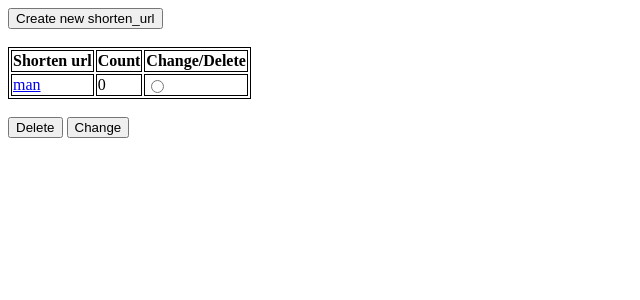
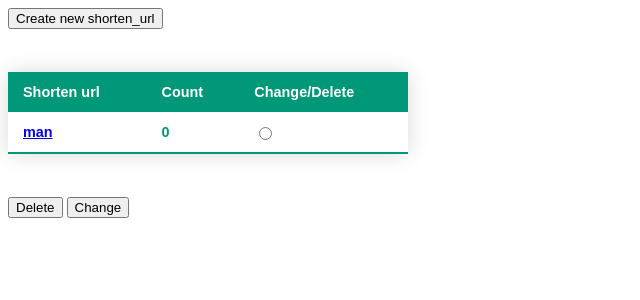
Before and after one commit to alivanaki/Django_project, a Django app: page /app/ in a window 1280 px wide. Shown: the top 300 px of the page, without its empty margins (0-640 px from the left). Run offline with Django 4.2, Linux system fonts and the light colour scheme; data comes from the database, SQL or seed files in the repository.

Commit message:
Add css file to project.

```diff
--- /dev/null
+++ b/myapp/static/myapp/table.css
@@ -0,0 +1,39 @@
+.styled-table {
+    border-collapse: collapse;
+    margin: 25px 0;
+    font-size: 0.9em;
+    font-family: sans-serif;
+    min-width: 400px;
+    box-shadow: 0 0 20px rgba(0, 0, 0, 0.15);
+}
+
+
+.styled-table thead tr {
+    background-color: #009879;
+    color: #ffffff;
+    text-align: left;
+}
+
+
+.styled-table th,
+.styled-table td {
+    padding: 12px 15px;
+}
+
+
+.styled-table tbody tr {
+    border-bottom: 1px solid #dddddd;
+}
+
+.styled-table tbody tr:nth-of-type(even) {
+    background-color: #f3f3f3;
+}
+
+.styled-table tbody tr:last-of-type {
+    border-bottom: 2px solid #009879;
+}
+
+.styled-table tbody tr.active-row {
+    font-weight: bold;
+    color: #009879;
+}
--- a/myapp/templates/myapp/main.html
+++ b/myapp/templates/myapp/main.html
@@ -6,28 +6,28 @@
 <br>
 <br>
 
-<style>
-table, th, td {
-  border:1px solid black;
-}
-</style>
-
 <form method="Post">
     {%csrf_token%}
 {% if list_of_short_url%}
-    <table>
+    {% load static %}
+    <link rel="stylesheet" href="{% static 'myapp/table.css' %}">
+    <table class="styled-table">
+        <thead>
         <tr>
             <th>Shorten url</th>
             <th>Count</th>
             <th>Change/Delete</th>
         </tr>
+        </thead>
+        <tbody>
         {% for url in list_of_short_url %}
-            <tr>
+            <tr class="active-row">
             <td> <a href="{% url 'shorten_url:detail' url.pk %}">{{ url.url }} </a></td>
             <td>{{ url.counter }}</td>
             <td><input type="radio" value= "{{ url.pk }}" name="choice"></td>
             </tr>
     {% endfor %}
+    </tbody>
     </table>
     <br>
       <input type="submit" value="Delete" name="action">
--- a/new_project/settings.py
+++ b/new_project/settings.py
@@ -9,7 +9,7 @@ https://docs.djangoproject.com/en/4.2/topics/settings/
 For the full list of settings and their values, see
 https://docs.djangoproject.com/en/4.2/ref/settings/
 """
-
+import os
 from pathlib import Path
 
 # Build paths inside the project like this: BASE_DIR / 'subdir'.
@@ -118,6 +118,7 @@ USE_TZ = True
 # https://docs.djangoproject.com/en/4.2/howto/static-files/
 
 STATIC_URL = 'static/'
+STATIC_ROOT = os.path.join(BASE_DIR, 'staticfiles')
 
 # Default primary key field type
 # https://docs.djangoproject.com/en/4.2/ref/settings/#default-auto-field
```
